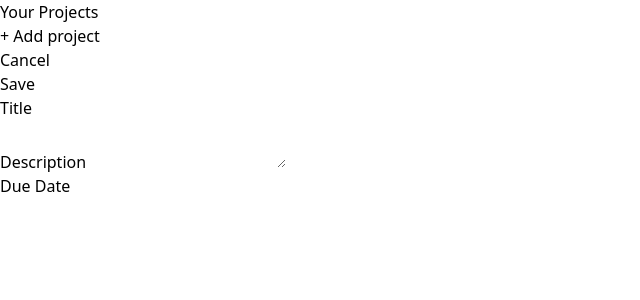
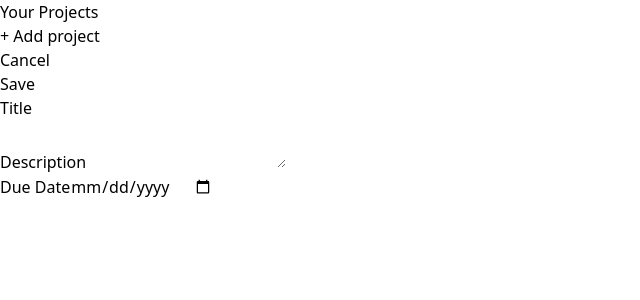
Before and after one commit to httpsanuj1807/React-Sidebar-Todo, a React (Vite) app: page / in a window 1280 px wide. Both pictures are taken after a click on the button "+ Add project". Shown: the top 300 px of the page, without its empty margins (0-640 px from the left). Built offline with nearby package versions, Linux system fonts and the light colour scheme.

Commit message:
Saving projects to project array

```diff
--- a/src/App.jsx
+++ b/src/App.jsx
@@ -18,9 +18,25 @@ function App() {
 
     })
   }
+
+  function handleSaveProject(projectData){
+    const newProject ={
+      ...projectData,
+      id : Math.random(),
+    }
+    setProjectState((prevState)=>{
+      return {
+        ...prevState,
+        projects : [...prevState.projects, newProject],
+      }
+    })
+  }
+
+  console.log(projectState);
+
   let content;
   if(projectState.selectedProjectId === null){
-    content = <NewProject/>
+    content = <NewProject onSaveProject={handleSaveProject}/>
   }
   else if(projectState.selectedProjectId === undefined){
     content =  <NoProjectSelected onAddProject={handleAddProject} />
--- a/src/Components/Input.jsx
+++ b/src/Components/Input.jsx
@@ -1,11 +1,17 @@
-function Input({labelText, isTextArea, ...props}){
+import { forwardRef } from "react";
+
+const Input = forwardRef(
+    function Input({labelText, isTextArea, ...props}, ref){
         const classes = "w-full p-1 border-b-2 rounded-sm border-stone-300 bg-stone-200 text-stone-600 focus:outline-none focus:border-stone-600";
         return(
             <p className="flex flex-col gap-1 my-4">
                 <label className="text-sm uppercase font-bold text-stone-500">{labelText}</label>
-            {(!isTextArea) ? <input className={classes} {...props}></input> : <textarea className={classes} {...props}></textarea>}
+                {(!isTextArea) ?
+                 <input ref={ref} className={classes} {...props}></input> :
+                 <textarea ref={ref} className={classes} {...props}></textarea>}
             </p>
         );
     }
+)
 
 export default Input;
--- a/src/Components/NewProject.jsx
+++ b/src/Components/NewProject.jsx
@@ -1,15 +1,36 @@
+import { useRef } from "react";
 import Input from "./Input";
-function NewProject(){
+
+
+function NewProject({onSaveProject}){
+
+    const title = useRef();
+    const description = useRef();
+    const dueDate = useRef();
+
+    function handleSave(){
+        let projectTitle = title.current.value;
+        let projectDescription = description.current.value;
+        let projectDueDate = title.current.value;
+        // validation....
+        const projectData = {
+            title : projectTitle,
+            description : projectDescription,
+            dueDate : projectDueDate,
+        }
+        onSaveProject(projectData);
+    }
+
     return(
         <div className="w-[35rem] mt-16">
             <menu className="flex items-center justify-end gap-4 my-4">
                 <li><button className="text-stone-800 hover:text-stone-950">Cancel</button></li>
-                <li><button className="px-6 py-2 rounded-md bg-stone-800 text-stone-50 hover:bg-stone-950">Save</button></li>
+                <li><button onClick={handleSave} className="px-6 py-2 rounded-md bg-stone-800 text-stone-50 hover:bg-stone-950">Save</button></li>
             </menu>
             <div>
-                <Input labelText="Title" />
-                <Input labelText="Description" isTextArea />
-                <Input labelText="Due Date" />
+                <Input type="text" ref={title} labelText="Title" />
+                <Input ref={description} labelText="Description" isTextArea />
+                <Input type="date" ref={dueDate} labelText="Due Date" />
             </div>
         </div>
     );
```
Lines whose indentation alone changed are shown as unchanged.
